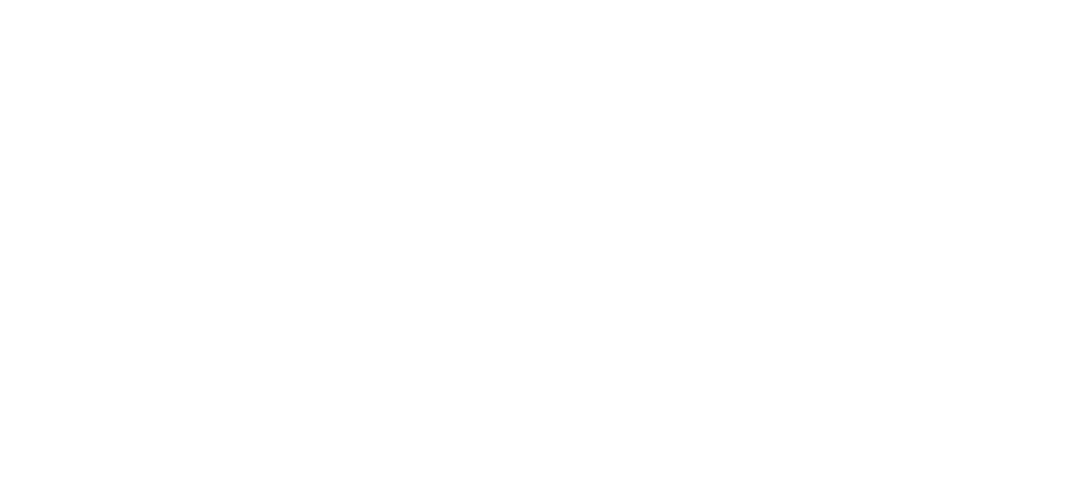
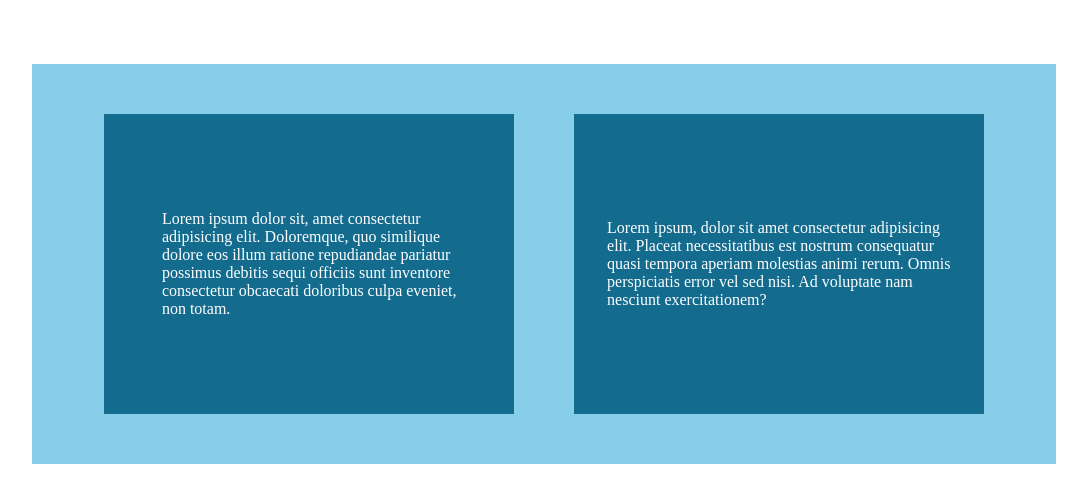
Before and after one commit to Lilyprograms/batch23-second-activity, a plain HTML site: page index.html in a window 1280 px wide. Shown: the whole page, without its empty margins (96-1183 px from the left). Drawn offline with Linux system fonts and the light colour scheme.

Commit message:
a change was made

```diff
--- a/index.html
+++ b/index.html
@@ -7,6 +7,26 @@
     <link rel="stylesheet" href="./style.css">
 </head>
 <body>
-
+    <div class="lorem_container">
+        <div class="lorem_content">
+            <div class="lorem1">
+            Lorem ipsum dolor sit, amet consectetur <br>
+            adipisicing elit. Doloremque, quo similique <br>
+            dolore eos illum ratione repudiandae pariatur <br>
+            possimus debitis sequi officiis sunt inventore <br>
+            consectetur obcaecati doloribus culpa eveniet, <br>
+            non totam.
+        </div>
+        </div>
+        <div class="lorem_content">
+            <div class="lorem2">
+            Lorem ipsum, dolor sit amet consectetur adipisicing <br>
+            elit. Placeat necessitatibus est nostrum consequatur <br>
+            quasi tempora aperiam molestias animi rerum. Omnis <br>
+            perspiciatis error vel sed nisi. Ad voluptate nam <br>
+            nesciunt exercitationem?
+        </div>
+        </div>
+    </div>
 </body>
 </html>
--- a/style.css
+++ b/style.css
@@ -3,3 +3,23 @@
   padding: 0px;
   box-sizing: border-box;
 }
+.lorem_container{
+  display: flex;
+  width: 80%;
+  align-items: center;
+  justify-content: center;
+  margin: auto;
+  margin-top: 5%;
+  gap: 60px;
+  background-color: skyblue;
+  height: 400px;
+}
+.lorem_content{
+  width: 40%;
+  height: 300px;
+  background-color: rgb(19, 107, 142);
+  display: flex;
+  align-items: center;
+  justify-content: center;
+  color: white;
+}
```
